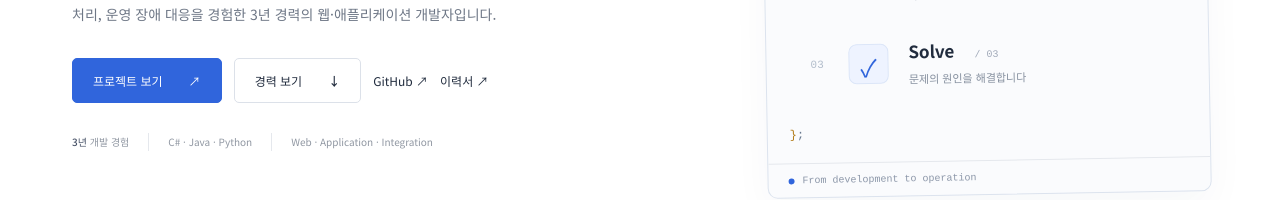
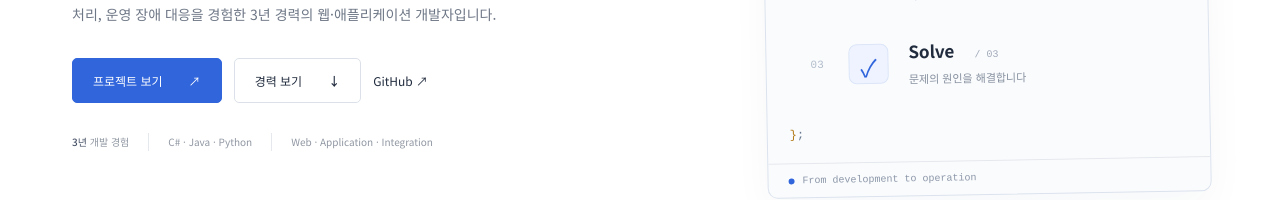
Before and after one commit to HeoSeongbin/portfolio, a React (Vite) app: page / in a window 1280 px wide. Shown: the part 412-612 px from the top of the page. Built offline with nearby package versions, Linux system fonts and the light colour scheme.

Commit message:
feat: add ConvertFlow project and disable resume link

```diff
--- a/src/data/profile.ts
+++ b/src/data/profile.ts
@@ -1,4 +1,4 @@
-export const profile = { name: '허성빈', email: 'heosb316@gmail.com', github: 'https://github.com/HeoSeongbin', blog: '', resume: './resume.pdf', role: 'Web & Application Developer', company: '(주)인콤', period: '2023.08 — 2026.08', employmentStatus: '근무 종료', careerLabel: '3년', headline: '신규 구축부터 운영 개선까지,', headlineEnd: '서비스의 흐름을 개발합니다.', summary: 'C#, Java, Python을 기반으로 웹 시스템 신규 구축, 기존 시스템 고도화, DB 연동과 비동기 처리, 운영 장애 대응을 경험한 3년 경력의 웹·애플리케이션 개발자입니다.' };
+export const profile = { name: '허성빈', email: 'heosb316@gmail.com', github: 'https://github.com/HeoSeongbin', blog: '', resume: '', role: 'Web & Application Developer', company: '(주)인콤', period: '2023.08 — 2026.08', employmentStatus: '근무 종료', careerLabel: '3년', headline: '신규 구축부터 운영 개선까지,', headlineEnd: '서비스의 흐름을 개발합니다.', summary: 'C#, Java, Python을 기반으로 웹 시스템 신규 구축, 기존 시스템 고도화, DB 연동과 비동기 처리, 운영 장애 대응을 경험한 3년 경력의 웹·애플리케이션 개발자입니다.' };
 export const navigation = ['About', 'Experience', 'Projects', 'Troubleshooting', 'Skills', 'Contact'];
 export const about = ['신규 시스템을 직접 구축하고, 기존 시스템의 구조를 분석하며 업무 기능을 개선해 왔습니다.', '프론트엔드부터 백엔드, 데이터베이스와 외부 연동까지 하나의 서비스 흐름으로 이해하며 개발합니다.', '기술 자체보다 현재 환경과 제약에 맞는 해결 방법을 선택합니다. 운영 문제는 로그와 입력 데이터에서부터 원인을 좁힙니다.', '고객사 담당자, 현업 사용자, 외부 웹 퍼블리셔와 요구사항과 테스트 결과를 공유하며 협업했습니다.'];
 export const approach = [{ title: 'Build', text: '요구사항에 맞는 기술을 선택하고 신규 시스템과 기능을 구축합니다.' }, { title: 'Understand', text: '변경 전에 현재 구조, 데이터 흐름과 영향 범위를 먼저 파악합니다.' }, { title: 'Solve', text: '운영 로그와 입력 데이터를 기준으로 문제 지점을 좁힙니다.' }, { title: 'Improve', text: '서비스 정상화를 위한 단기 대응과 근본적인 개선을 구분합니다.' }];
--- a/src/data/projects.ts
+++ b/src/data/projects.ts
@@ -68,13 +68,23 @@ export const projects: Project[] = [
   {
     id: 'personal-4',
     type: 'personal',
-    title: 'Personal Project 04',
-    status: 'Coming Soon',
-    summary: '',
-    description: '',
-    techStack: [],
+    title: 'ConvertFlow',
+    status: 'Published',
+    summary: '이미지·TIFF의 PDF 변환과 재시도·취소·Worker 장애 복구를 관리하는 비동기 문서 처리 플랫폼',
+    description: '여러 이미지와 TIFF 페이지를 지정한 순서로 하나의 PDF로 변환하는 개인 프로젝트입니다. React 콘솔에서 파일 순서와 변환 옵션을 설정하고, FastAPI의 접수·조회와 Celery Worker의 변환 실행을 분리했습니다. PostgreSQL을 작업 상태의 기준으로 삼고 Outbox·Dispatcher를 통해 Redis에 메시지를 발행합니다. 실행별 이력을 보존하며 재시도·취소·Worker 중단 복구를 확인할 수 있습니다. Docker Compose 기반 로컬 개발용이며, 물리적인 exactly-once 실행이나 DB와 파일시스템 사이의 원자성을 보장하지 않습니다.',
+    techStack: ['React', 'TypeScript', 'Vite', 'TanStack Query', 'Axios', 'PDF.js', 'Python', 'FastAPI', 'Celery', 'Redis', 'PostgreSQL', 'SQLAlchemy', 'Alembic', 'Pillow', 'pypdf', 'Docker Compose', 'Nginx', 'pytest', 'Vitest', 'Playwright'],
     responsibilities: [],
-    highlights: [],
+    highlights: [
+      '다중 이미지·TIFF 업로드와 순서 변경, 용지·방향·여백·맞춤·품질 옵션을 적용한 PDF 변환',
+      'Job·파일 메타데이터·Outbox의 동일 트랜잭션 저장과 Dispatcher 기반 메시지 발행·재전달',
+      '조건부 Claim, 실행 세대·Attempt·DB 시각 Lease와 독립 Heartbeat로 오래된 Worker의 결과 반영 차단',
+      '지수 backoff·jitter를 적용한 DB 기반 자동 재시도와 수동 재처리, 이전 실행 오류·이력 보존',
+      '대기 작업 즉시 취소와 실행 중 협조적 취소, 결과 게시 전 취소·소유권 검증',
+      '파일 전송률과 페이지 기반 변환 진행률 구분, 작업 검색·필터·이벤트 타임라인과 PDF.js 결과 미리보기',
+      '별도 Observer의 Worker·큐 관측과 작업 대시보드, 오래되거나 확인할 수 없는 관측값은 UNKNOWN으로 표시',
+      'pytest·Vitest·Playwright 검증과 Worker·Redis·PostgreSQL 중단·복귀를 재현하는 장애 테스트 실행기 구성',
+    ],
+    githubUrl: 'https://github.com/HeoSeongbin/ConvertFlow',
   },
   ...([{ type: 'team', number: 1 }] as const).map(({ type, number }) => ({
     id: `${type}-${number}`, type, title: `Team Project 0${number}`,
```
Also changed, not shown: src/styles.css, 1 other file (tests, documents, lock files or other folders).
